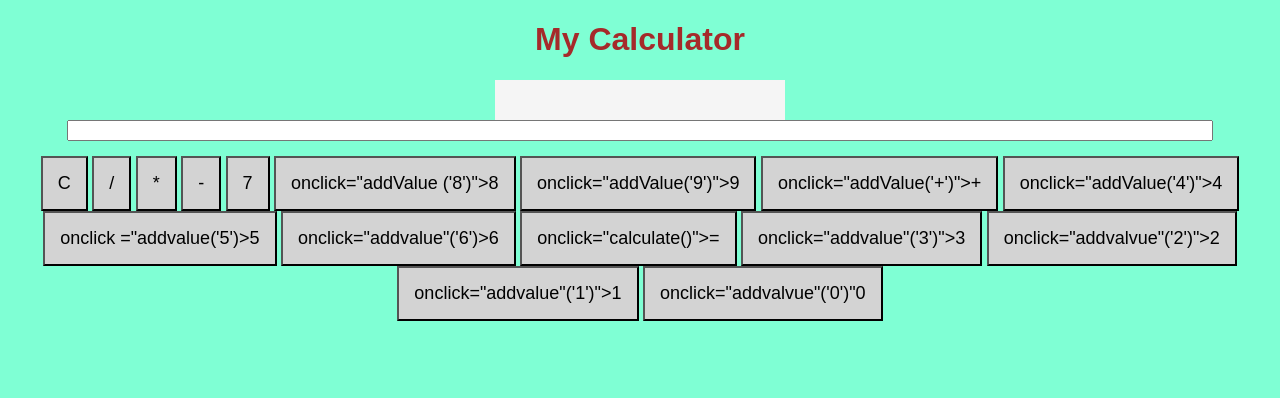
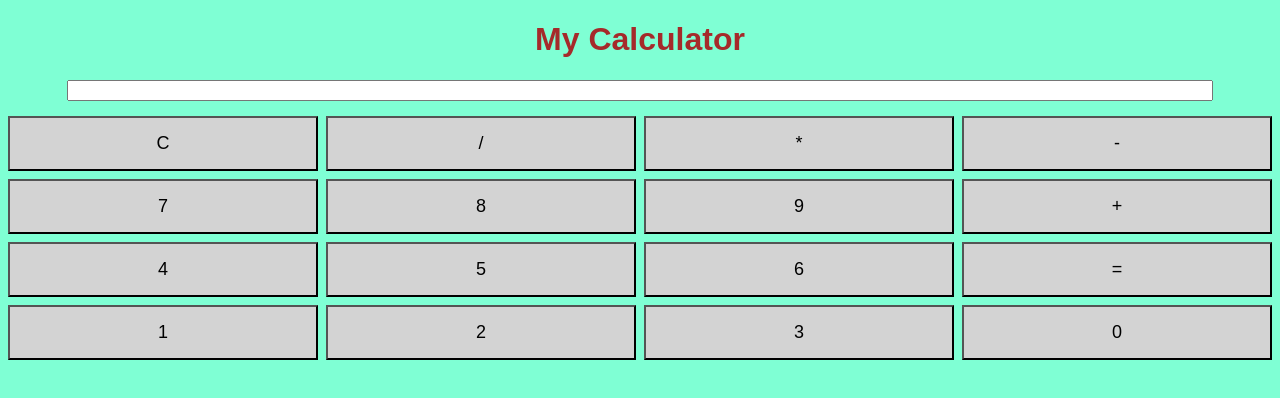
Before and after one commit to ZeyadOuda/Calculator, a plain HTML site: page index.html in a window 1280 px wide. Drawn offline with Linux system fonts and the light colour scheme.

Commit message:
Recoding

```diff
--- a/index.html
+++ b/index.html
@@ -1,38 +1,47 @@
+
 <!DOCTYPE html>
 <html>
 
 <head>
-    <title> My Calculator </title>
+    <title>My Calculator</title>
     <link rel="stylesheet" href="style.css">
 </head>
+
 <body>
-<h1> My Calculator </h1>
-<div   class="My Calculator"></div>
-<input type="text"   id="display" readonly>
-<div class="Buttons">
-<button onclick="clearDisplay()">C</button>
+
+    <h1>My Calculator</h1>
+
+    <div class="calculator">
+
+        <input type="text" id="display" readonly>
+
+        <div class="buttons">
+
+            <button onclick="clearDisplay()">C</button>
             <button onclick="addValue('/')">/</button>
             <button onclick="addValue('*')">*</button>
             <button onclick="addValue('-')">-</button>
+
             <button onclick="addValue('7')">7</button>
-            <button>onclick="addValue ('8')">8</button>
-            <button> onclick="addValue('9')">9</button>
-            <button>onclick="addValue('+')">+</button>
+            <button onclick="addValue('8')">8</button>
+            <button onclick="addValue('9')">9</button>
+            <button onclick="addValue('+')">+</button>
 
-            <button> onclick="addValue('4')">4</button>
-            <button> onclick ="addvalue('5')>5</button>
-            <button> onclick="addvalue"('6')>6</button>
-            <button> onclick="calculate()">=</button>
+            <button onclick="addValue('4')">4</button>
+            <button onclick="addValue('5')">5</button>
+            <button onclick="addValue('6')">6</button>
+            <button onclick="calculate()">=</button>
 
-            <button> onclick="addvalue"('3')">3</button>
-            <button> onclick="addvalvue"('2')">2</button>
-            <button>onclick="addvalue"('1')">1</button>
-            <button>onclick="addvalvue"('0')"0</button>
-</div>
-</div>
+            <button onclick="addValue('1')">1</button>
+            <button onclick="addValue('2')">2</button>
+            <button onclick="addValue('3')">3</button>
+            <button onclick="addValue('0')">0</button>
 
+        </div>
 
-<script src="script.js"></script>
+    </div>
+
+    <script src="script.js"></script>
 
 </body>
 </html>
```
